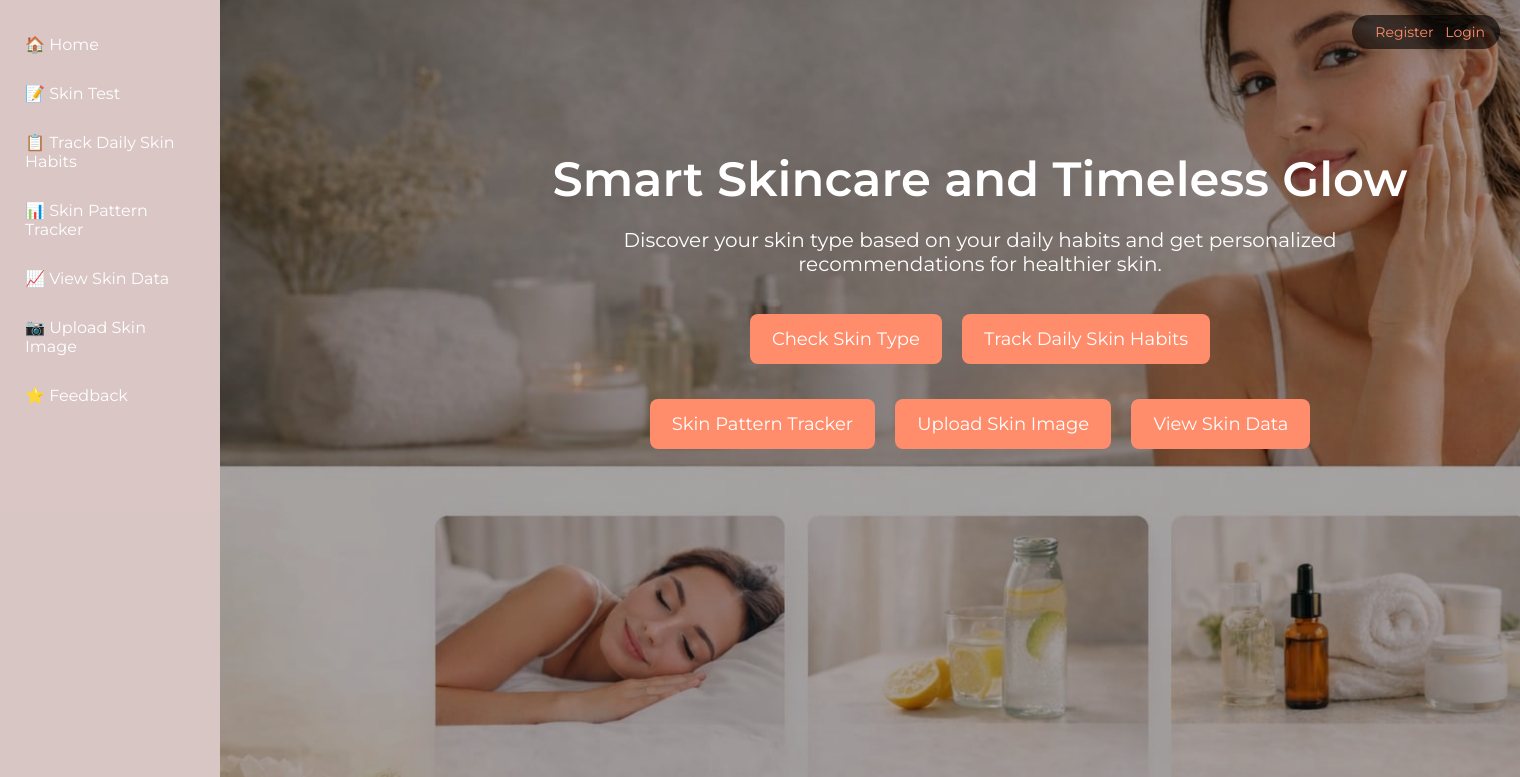
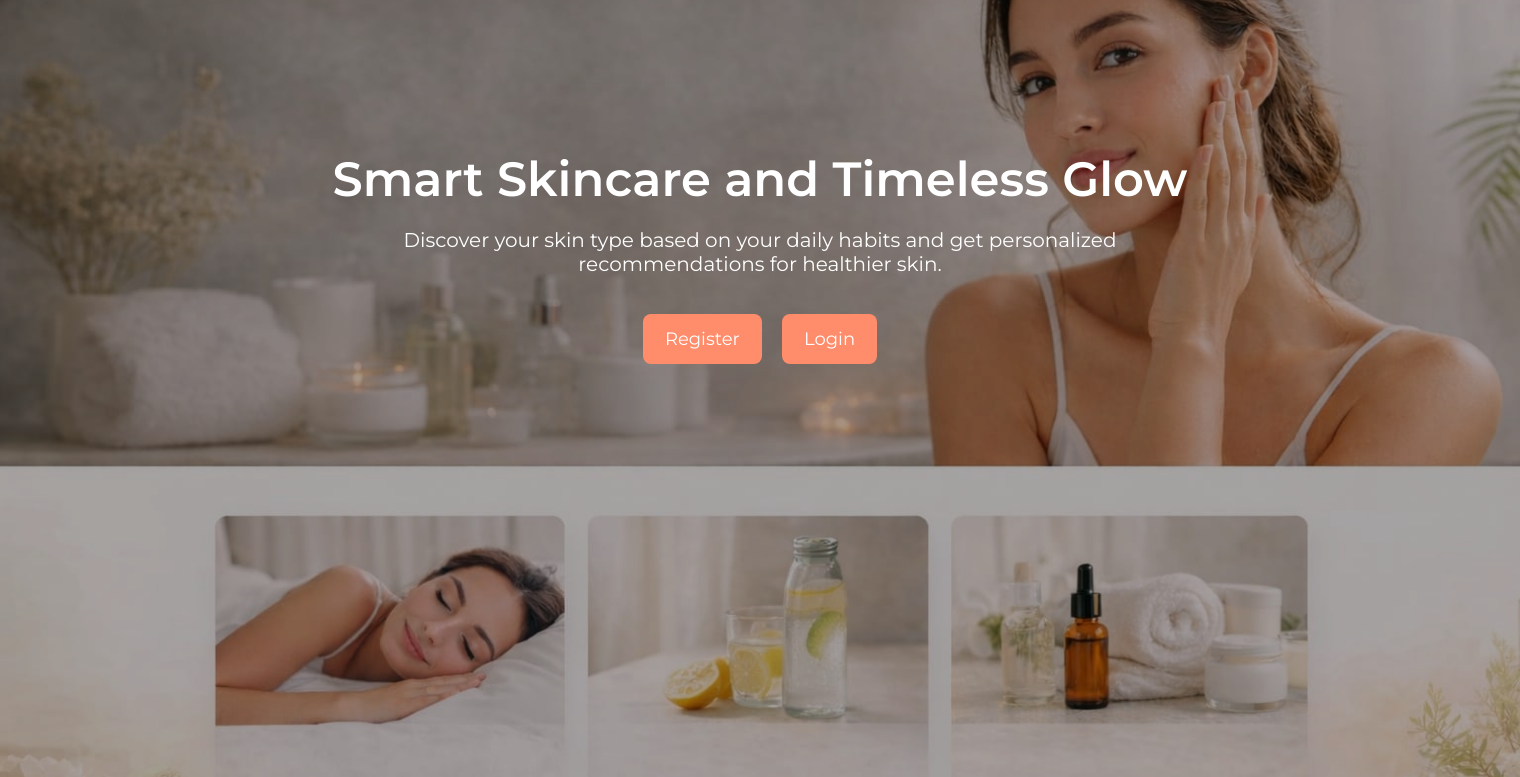
Before and after one commit to aswathysalikumar28-lang/skin_ai_project, a Flask app: page / in a window 1520 px wide; the page is wider, and only the part inside the window is pictured. Shown: the top 777 px of that part. Run offline with Flask 3, Linux system fonts and the light colour scheme; parts of the project's set-up code (start-up, migrations or seed data) failed here and were passed over.

Commit message:
Final UI update: homepage layout, sidebar login logic, how-it-works section

```diff
--- a/app.py
+++ b/app.py
@@ -119,7 +119,7 @@ def login():
 
         if user and user["password"] == password:
             session["user"] = user["username"]
-            session["email"] = user["email"]   # ADDED (to show email in sidebar)
+            session["email"] = user["email"]   # <-- ADD THIS LINE
             return redirect("/")
         else:
             flash("Invalid username or password")
@@ -189,7 +189,11 @@ def profile():
 
     conn.close()
 
-    return render_template("profile.html", user=user)
+    return render_template(
+        "profile.html",
+        user=user["username"],
+        email=user["email"]
+    )
 
 
 @app.route("/delete_account", methods=["POST"])
--- a/templates/index.html
+++ b/templates/index.html
@@ -18,29 +18,6 @@
             color: #333;
         }
 
-        /* USER LOGIN PANEL (ADDED) */
-        .user-panel {
-            position: fixed;
-            top: 15px;
-            right: 20px;
-            background: rgba(0,0,0,0.6);
-            padding: 8px 15px;
-            border-radius: 20px;
-            color: white;
-            font-size: 14px;
-            z-index: 999;
-        }
-
-        .user-panel a {
-            color: #ff8c6a;
-            text-decoration: none;
-            margin-left: 8px;
-        }
-
-        .user-panel a:hover {
-            text-decoration: underline;
-        }
-
         /* HERO SECTION */
         .hero {
             background-image: url("{{ url_for('static', filename='images/hero-bg.jpeg') }}");
@@ -50,7 +27,7 @@
             height: 100vh;
             width: 100%;
             position: relative;
-            margin-left:220px;
+            margin-left:0;
         }
 
         .hero-overlay {
@@ -105,7 +82,7 @@
             padding: 60px 20px;
             background-color: #fff;
             flex-wrap: wrap;
-            margin-left:220px;
+            margin-left:0;
         }
 
         .feature {
@@ -159,6 +136,9 @@
             background: hwb(0 71% 20% / 0.749);
             padding-top: 20px;
             z-index:1000;
+            display:flex;
+            flex-direction:column;
+            justify-content:space-between;
         }
 
         .sidebar a{
@@ -173,7 +153,7 @@
             background: #ff6a4d;
         }
 
-        /* USER PROFILE IN SIDEBAR (ADDED) */
+        /* USER PROFILE IN SIDEBAR */
         .sidebar-user{
             text-align:center;
             color:white;
@@ -205,54 +185,88 @@
             opacity:0.8;
         }
 
+        /* LOGOUT BOTTOM */
+        .sidebar-bottom{
+            margin-bottom:20px;
+        }
+
         /* MOVE MAIN CONTENT */
         .result-box{
             margin-left: 240px;
+        }
+
+        /* HOW IT WORKS SECTION */
+        .how-it-works{
+            padding:60px 20px;
+            text-align:center;
+            background:#fff5f2;
+        }
+
+        .how-it-works h2{
+            font-size:32px;
+            margin-bottom:40px;
+        }
+
+        .steps{
+            display:flex;
+            justify-content:center;
+            gap:40px;
+            flex-wrap:wrap;
+        }
+
+        .step{
+            max-width:250px;
+        }
+
+        .step h3{
+            margin-bottom:10px;
+            font-size:20px;
+        }
+
+        .step p{
+            font-size:15px;
+            color:#555;
         }
     </style>
 </head>
 
 <body>
 
-<!-- SIDEBAR (ADDED) -->
+<!-- SIDEBAR -->
+{% if user %}
 <div class="sidebar">
-{% if user %}
-<div class="sidebar-profile">
-    <strong>{{ user }}</strong><br>
-    <small>{{ email }}</small>
-</div>
-{% endif %}
-    <!-- USER PROFILE SECTION (ADDED) -->
+
+<div>
+
 {% if user %}
 <div class="sidebar-user">
         <div class="avatar">
             {{ user[0]|upper }}
         </div>
-        <div class="name">{{ user }}</div>
+        <div class="name">{{ user|capitalize }}</div>
         <div class="email">{{ email }}</div>
 </div>
 {% endif %}
 
+<a href="/profile">👤 Profile</a>
 <a href="/">🏠 Home</a>
 <a href="/questionnaire">📝 Skin Test</a>
 <a href="/habits">📋 Track Daily Skin Habits</a>
 <a href="/skin_pattern">📊 Skin Pattern Tracker</a>
 <a href="/view_skin_data">📈 View Skin Data</a>
 <a href="/upload_skin">📷 Upload Skin Image</a>
-    <a href="/feedback">⭐ Feedback</a>
+
+
 </div>
 
-<!-- USER LOGIN PANEL -->
-<div class="user-panel">
+<div class="sidebar-bottom">
 {% if user %}
-        <a href="/profile">Profile</a>
-        👤 {{ user }}
-        <a href="/logout">Logout</a>
-    {% else %}
-        <a href="/register">Register</a>
-        <a href="/login">Login</a>
+<a href="/logout">🚪 Logout</a>
 {% endif %}
 </div>
+
+</div>
+{% endif %}
 
 <!-- HERO IMAGE -->
 <section class="hero">
@@ -261,24 +275,35 @@
         <h1>Smart Skincare and Timeless Glow</h1>
         <p>Discover your skin type based on your daily habits and get personalized recommendations for healthier skin.</p>
 
-        <!-- EXISTING BUTTONS -->
-        <a href="/questionnaire">Check Skin Type</a>
-        <a href="/habits">Track Daily Skin Habits</a>
+        {% if not user %}
+<a href="/register">Register</a>
+<a href="/login">Login</a>
+{% endif %}
 
-        <br><br>
+    </div>
+</section>
 
-        <!-- NEW BUTTONS (LOGIN & REGISTER REMOVED HERE) -->
-        <a href="/skin_pattern">Skin Pattern Tracker</a>
-        <a href="/upload_skin">Upload Skin Image</a>
+<!-- HOW IT WORKS SECTION -->
+<section class="how-it-works">
+    <h2>How It Works</h2>
 
+    <div class="steps">
 
+        <div class="step">
+            <h3>1. Create Account</h3>
+            <p>Register and log in to begin tracking your skincare habits.</p>
+        </div>
 
-    <!-- Button to go to View Skin Data -->
-    <a href="/view_skin_data">
+        <div class="step">
+            <h3>2. Track Daily Habits</h3>
+            <p>Record sleep, water intake, and daily skincare routines.</p>
+        </div>
 
-            View Skin Data
-        </button>
-    </a>
+        <div class="step">
+            <h3>3. Analyze Skin</h3>
+            <p>Upload skin images and monitor patterns with smart analysis.</p>
+        </div>
+
     </div>
 </section>
 
@@ -304,7 +329,7 @@
 
 </section>
 
-<!-- Footer at the end of the page -->
+<!-- Footer -->
 <footer style="
     margin-top:50px;
     text-align:center;
@@ -312,7 +337,7 @@
     color:#666;
     padding:15px 0;
     background:#f8f9fa;
-    margin-left:220px;
+    margin-left:0;
 ">
     <a href="/privacy_policy" style="color:#17a2b8; text-decoration:none; margin-right:10px;">Privacy Policy</a>
     <a href="/terms" style="color:#17a2b8; text-decoration:none;">Terms & Conditions</a>
--- a/templates/profile.html
+++ b/templates/profile.html
@@ -63,11 +63,11 @@
         <h2>My Profile</h2>
 
         <div class="info">
-            <strong>Username:</strong> {{ user.username }}
+            <strong>Username:</strong> {{ user }}
         </div>
 
         <div class="info">
-            <strong>Email:</strong> {{ user.email }}
+            <strong>Email:</strong> {{ email }}
         </div>
 
         <form action="/delete_account" method="POST"
```
Also changed, not shown: static/uploads/doi.jpg (added), userdb.db. Lines whose indentation alone changed are shown as unchanged.
